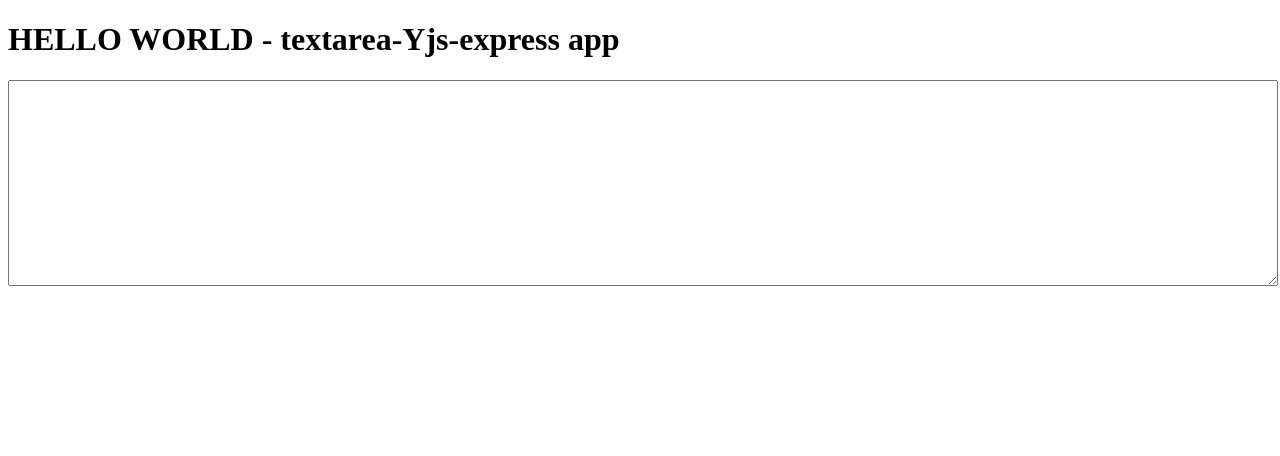
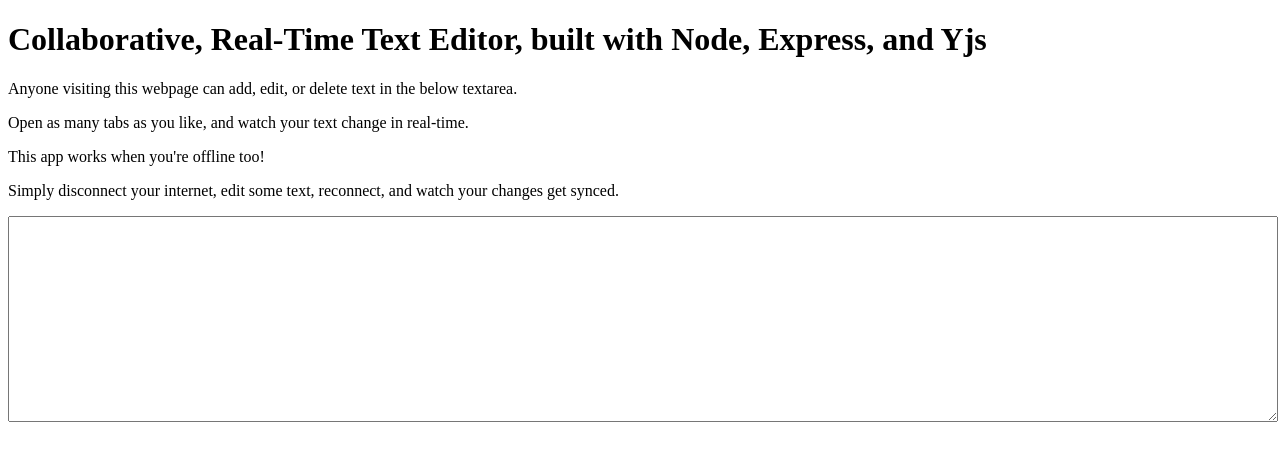
Before and after one commit to ethanryan/textarea-Yjs-express, a website: page index.html in a window 1280 px wide. Drawn offline with Linux system fonts and the light colour scheme; no server answers.

Commit message:
updated description in index.html

```diff
--- a/index.html
+++ b/index.html
@@ -2,7 +2,7 @@
 <html>
   <head>
     <meta charset="utf-8">
-    <title>textarea-yjs-express</title>
+    <title>textarea-Yjs-Express</title>
   </head>
 
   <body>
@@ -11,7 +11,12 @@
     console.log('0. hello from index.html page, within script tags...')
     </script>
 
-    <h1>HELLO WORLD - textarea-Yjs-express app</h1>
+    <h1>Collaborative, Real-Time Text Editor, built with Node, Express, and Yjs</h1>
+
+    <p>Anyone visiting this webpage can add, edit, or delete text in the below textarea.</p>
+    <p>Open as many tabs as you like, and watch your text change in real-time.</p>
+    <p>This app works when you're offline too!</p>
+    <p>Simply disconnect your internet, edit some text, reconnect, and watch your changes get synced.</p>
 
     <textarea style="width:100%; height:200px" id="textfield"></textarea>
 
```
